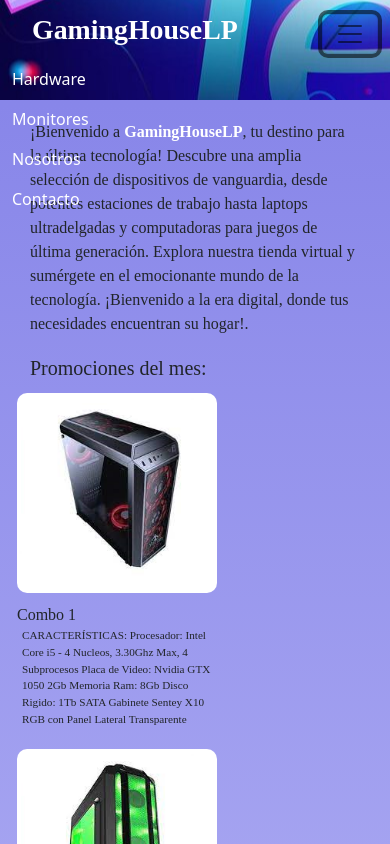
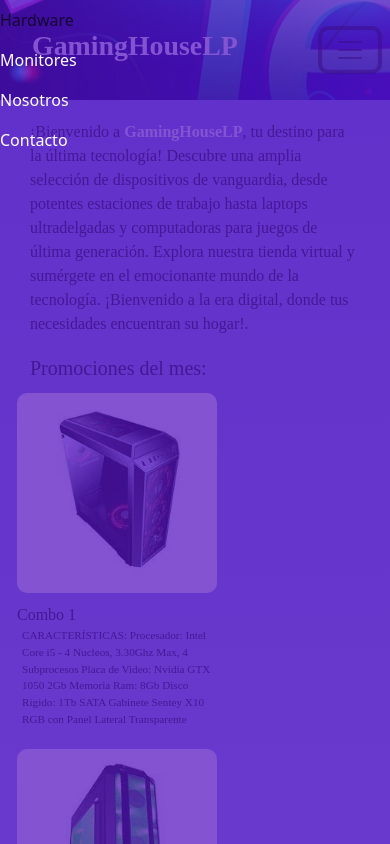
Before and after one commit to MaximilianBianchi/PFBianchi, a plain HTML site: page index.html in a window 390 px wide. Both pictures are taken after a click on the button "Toggle navigation". Shown: the top 844 px of the page. Drawn offline with nearby package versions, Linux system fonts and the light colour scheme; a web font is replaced by a local one.

Commit message:
arreglando bg navbar

```diff
--- a/css/styles.css
+++ b/css/styles.css
@@ -134,3 +134,13 @@
         display: none;
     }
 }
+
+@media(max-width:991px){.navbar-collapse{
+    background-color: rgba(84, 17, 192, 0.721);
+       position: fixed;
+    top: 0;
+    left: 0;
+    width: 100%;
+    height: 100%;
+  }
+}
```
